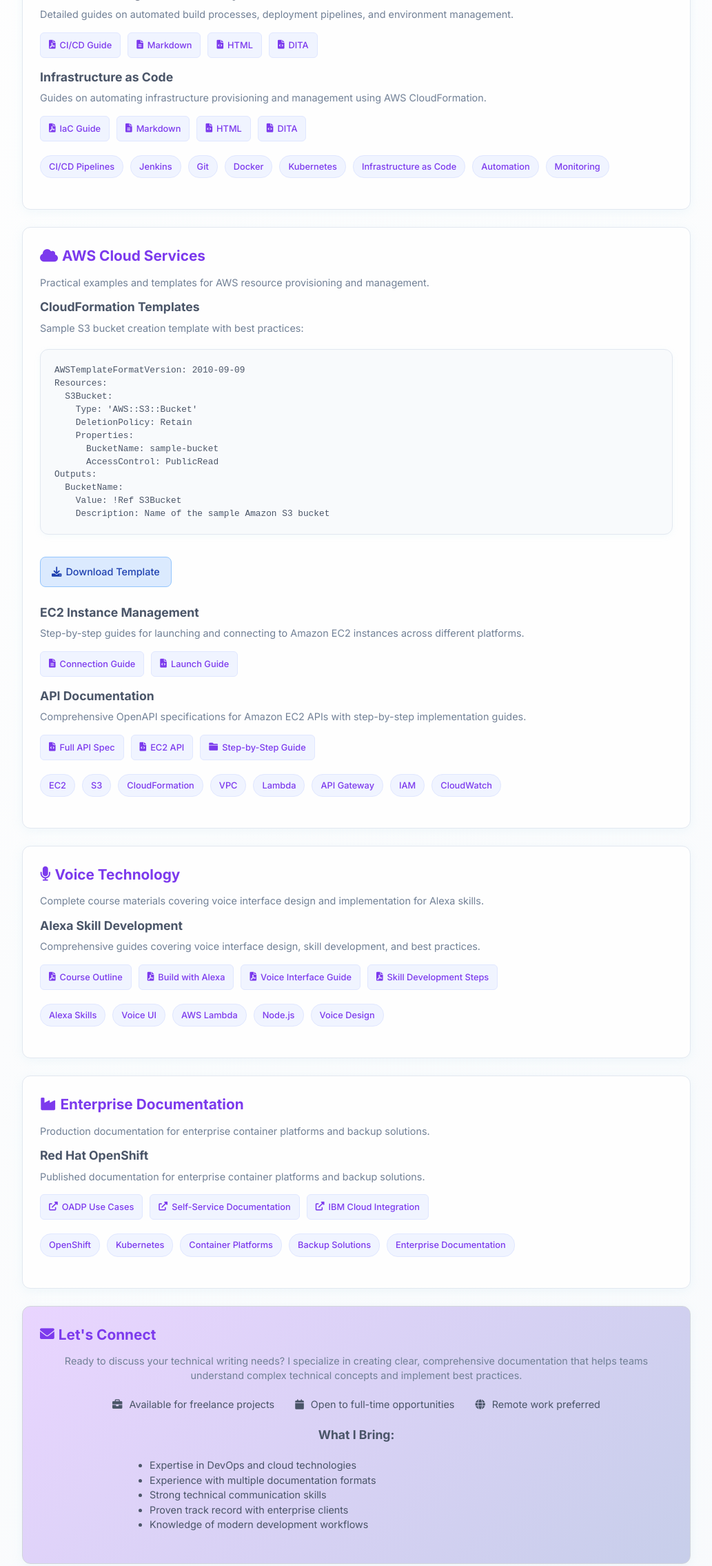
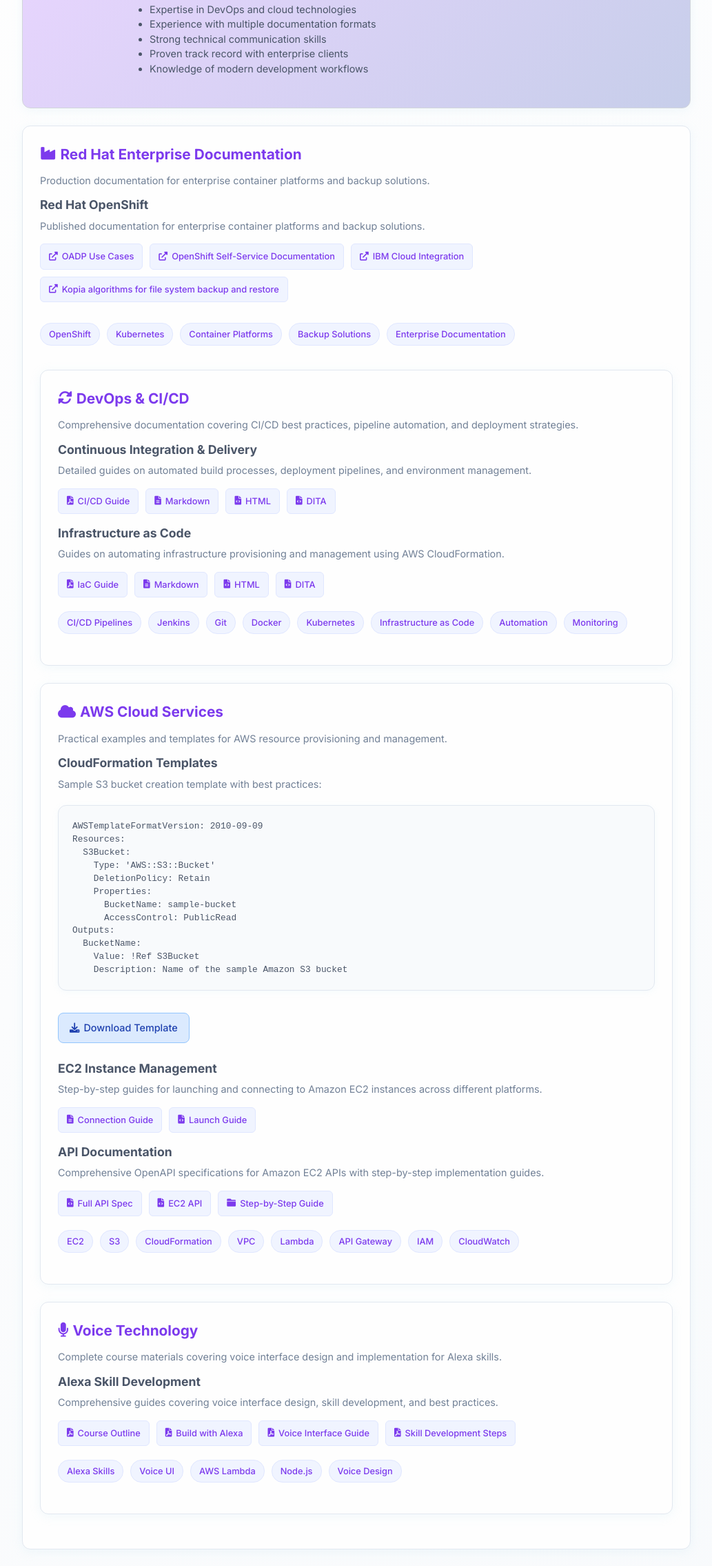
Before and after one commit to devdesh/shruti-portfolio, a plain HTML site: page index.html in a window 1280 px wide. Shown: the part 374-2644 px from the top of the page at 69% size, without its empty margins (123-1156 px from the left). Drawn offline with Linux system fonts and the light colour scheme.

Commit message:
Update index.html

```diff
--- a/index.html
+++ b/index.html
@@ -12,12 +12,12 @@
     <div class="container">
         <!-- Header -->
         <div class="header">
-            <h1>Technical Writing Portfolio</h1>
-            <p>DevOps • AWS • Documentation • API Development</p>
+            <h1>Shruti's Technical Writing Portfolio</h1>
+            <p>Red Hat • DevOps • AWS • API Development • AI use cases</p>
 
             <div class="stats">
                 <div class="stat">
-                    <span class="stat-number">6+</span>
+                    <span class="stat-number">7+</span>
                     <span class="stat-label">Years Experience</span>
                 </div>
                 <div class="stat">
@@ -30,6 +30,51 @@
                 </div>
             </div>
         </div>
+        <!-- Contact Section -->
+        <div class="section contact">
+
+            <p>I specialize in creating clear, comprehensive documentation that helps teams understand complex technical concepts and implement best practices. Some of my published pieces of documentation, guides, code samples, etc. are highlighted below.</p>
+
+
+            <h3>What I Bring:</h3>
+            <ul style="text-align: left; max-width: 600px; margin: 20px auto;">
+                <li>Expertise in DevOps and cloud technologies</li>
+                <li>Experience with multiple documentation formats</li>
+                <li>Strong technical communication skills</li>
+                <li>Proven track record with enterprise clients</li>
+                <li>Knowledge of modern development workflows</li>
+            </ul>
+        </div>
+
+        <!-- Enterprise Documentation Section -->
+        <div class="section">
+            <h2><i class="fas fa-industry"></i> Red Hat Enterprise Documentation</h2>
+            <p>Production documentation for enterprise container platforms and backup solutions.</p>
+
+            <h3>Red Hat OpenShift</h3>
+            <p>Published documentation for enterprise container platforms and backup solutions.</p>
+
+            <div class="files">
+                <a href="https://docs.redhat.com/en/documentation/openshift_container_platform/4.19/html/backup_and_restore/oadp-application-backup-and-restore#oadp-use-cases" target="_blank" class="file-link link">
+                    <i class="fas fa-external-link-alt"></i> OADP Use Cases
+                </a>
+                <a href="https://docs.okd.io/latest/backup_and_restore/application_backup_and_restore/oadp-self-service/oadp-self-service.html#oadp-self-service-overview_oadp-self-service" target="_blank" class="file-link link">
+                    <i class="fas fa-external-link-alt"></i> OpenShift Self-Service Documentation
+                </a>
+                <a href="https://docs.redhat.com/en/documentation/openshift_container_platform/4.18/html/backup_and_restore/oadp-application-backup-and-restore#installing-oadp-ibm-cloud" target="_blank" class="file-link link">
+                    <i class="fas fa-external-link-alt"></i> IBM Cloud Integration
+                </a>
+                <a href="https://docs.okd.io/latest/backup_and_restore/application_backup_and_restore/installing/overriding-kopia-algorithms.html" target="_blank" class="file-link link">
+                    <i class="fas fa-external-link-alt"></i> Kopia algorithms for file system backup and restore
+                </a>
+                <div class="skills">
+                <span class="skill">OpenShift</span>
+                <span class="skill">Kubernetes</span>
+                <span class="skill">Container Platforms</span>
+                <span class="skill">Backup Solutions</span>
+                <span class="skill">Enterprise Documentation</span>
+            </div>
+            </div>
 
         <!-- DevOps Section -->
         <div class="section">
@@ -182,65 +227,13 @@ Outputs:
             </div>
         </div>
 
-        <!-- Enterprise Documentation Section -->
-        <div class="section">
-            <h2><i class="fas fa-industry"></i> Enterprise Documentation</h2>
-            <p>Production documentation for enterprise container platforms and backup solutions.</p>
 
-            <h3>Red Hat OpenShift</h3>
-            <p>Published documentation for enterprise container platforms and backup solutions.</p>
 
-            <div class="files">
-                <a href="https://docs.redhat.com/en/documentation/openshift_container_platform/4.19/html/backup_and_restore/oadp-application-backup-and-restore#oadp-use-cases" target="_blank" class="file-link link">
-                    <i class="fas fa-external-link-alt"></i> OADP Use Cases
-                </a>
-                <a href="https://docs.okd.io/latest/backup_and_restore/application_backup_and_restore/oadp-self-service/oadp-self-service.html#oadp-self-service-overview_oadp-self-service" target="_blank" class="file-link link">
-                    <i class="fas fa-external-link-alt"></i> Self-Service Documentation
-                </a>
-                <a href="https://docs.redhat.com/en/documentation/openshift_container_platform/4.18/html/backup_and_restore/oadp-application-backup-and-restore#installing-oadp-ibm-cloud" target="_blank" class="file-link link">
-                    <i class="fas fa-external-link-alt"></i> IBM Cloud Integration
-                </a>
-            </div>
 
-            <div class="skills">
-                <span class="skill">OpenShift</span>
-                <span class="skill">Kubernetes</span>
-                <span class="skill">Container Platforms</span>
-                <span class="skill">Backup Solutions</span>
-                <span class="skill">Enterprise Documentation</span>
-            </div>
         </div>
 
-        <!-- Contact Section -->
-        <div class="section contact">
-            <h2><i class="fas fa-envelope"></i> Let's Connect</h2>
-            <p>Ready to discuss your technical writing needs? I specialize in creating clear, comprehensive documentation that helps teams understand complex technical concepts and implement best practices.</p>
 
-            <div class="contact-info">
-                <div class="contact-item">
-                    <i class="fas fa-briefcase"></i>
-                    <span>Available for freelance projects</span>
-                </div>
-                <div class="contact-item">
-                    <i class="fas fa-calendar"></i>
-                    <span>Open to full-time opportunities</span>
-                </div>
-                <div class="contact-item">
-                    <i class="fas fa-globe"></i>
-                    <span>Remote work preferred</span>
-                </div>
-            </div>
 
-            <h3>What I Bring:</h3>
-            <ul style="text-align: left; max-width: 600px; margin: 20px auto;">
-                <li>Expertise in DevOps and cloud technologies</li>
-                <li>Experience with multiple documentation formats</li>
-                <li>Strong technical communication skills</li>
-                <li>Proven track record with enterprise clients</li>
-                <li>Knowledge of modern development workflows</li>
-            </ul>
-        </div>
-    </div>
 
     <script src="profile.js"></script>
 </body>
```
